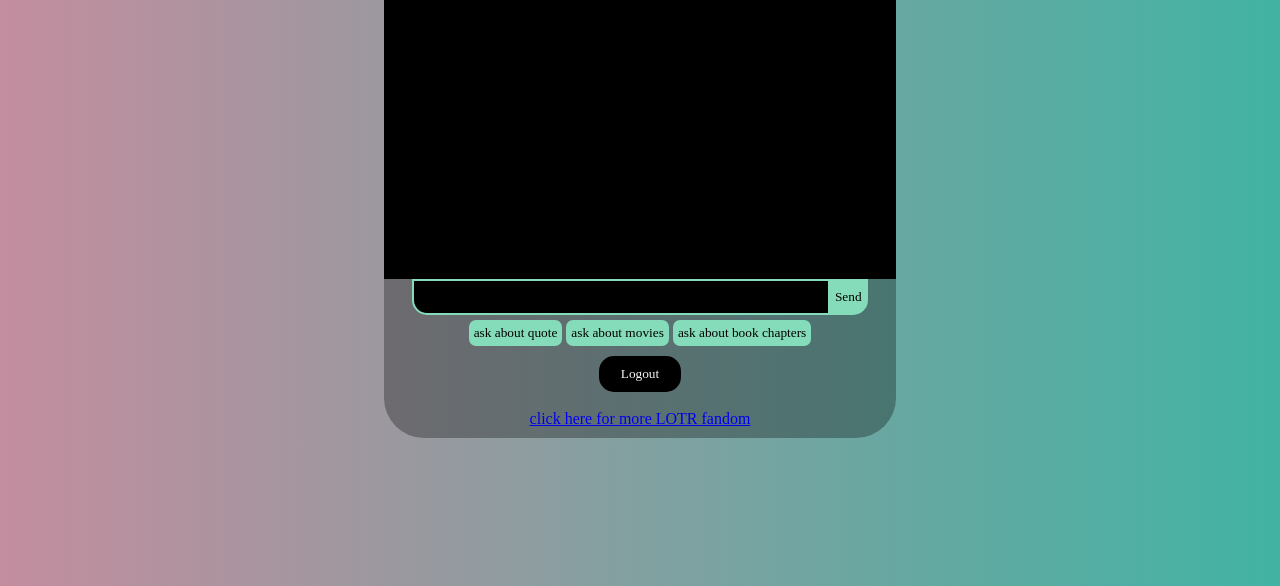
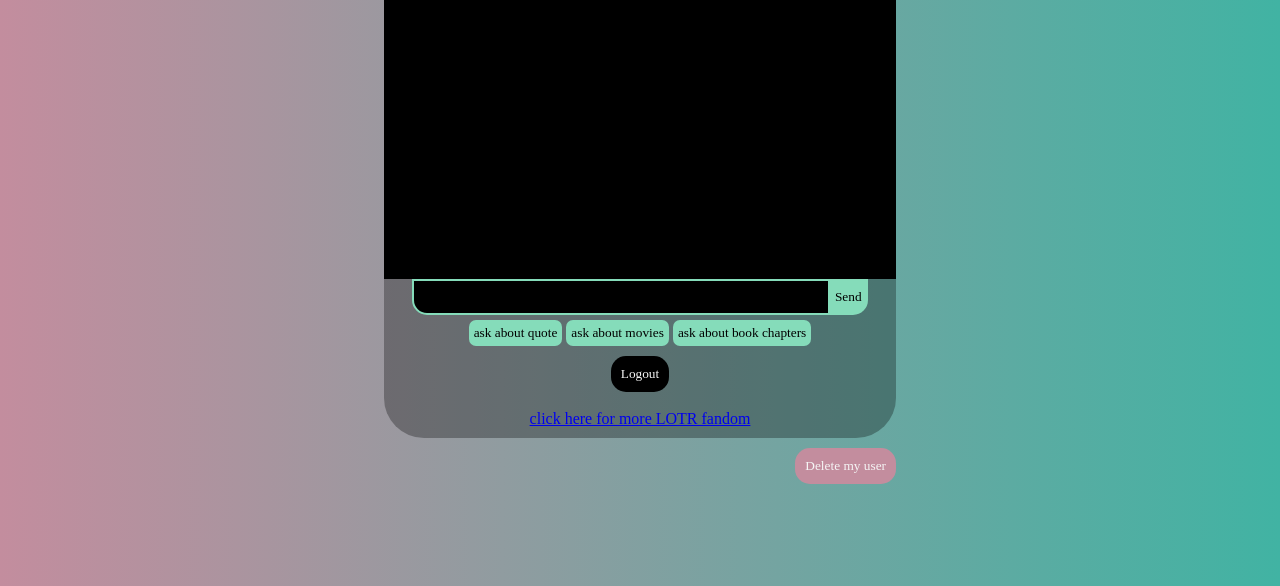
Before and after one commit to zernickov/exam_node.js, a website: page public/home_page/home_page.html in a window 1280 px wide. Shown: the part 214-800 px from the top of the page. Drawn offline with nearby package versions, Linux system fonts and the light colour scheme; no server answers.

Commit message:
delete post + css

```diff
--- a/public/home_page/home_page.css
+++ b/public/home_page/home_page.css
@@ -56,7 +56,6 @@
 
 .logout-button {
     font-family: Quicksand;
-    width: 16%;
     margin-top: 10px;
     padding: 10px;
     background: black;
@@ -68,7 +67,24 @@
 }
 
 .logout-button:hover {
-    width: 15%;
+    border-radius: 30px;
+    box-shadow: 2px 2px 2px 2px rgba(0, 0, 0, 0.3);
+}
+
+.delete-user-button {
+    font-family: Quicksand;
+    float: right;
+    margin-top: 10px;
+    padding: 10px;
+    background: #C38d9e;
+    border: none;
+    color: whitesmoke;
+    border-radius: 15px;
+    outline: none;
+    transition: 0.3s;
+}
+
+.delete-user-button:hover {
     border-radius: 30px;
     box-shadow: 2px 2px 2px 2px rgba(0, 0, 0, 0.3);
 }
--- a/public/home_page/home_page.html
+++ b/public/home_page/home_page.html
@@ -32,13 +32,16 @@
             </div>
         </div>
     </div>
-<form method="POST" action="/logout">
+    <form method="POST" action="/logout">
     <button class="logout-button">Logout</button>
     <br><br>
     <div class="register-link">
         <a href="https://lotr.fandom.com/wiki/Main_Page" target="_blank">click here for more LOTR fandom</a>
     </div>
-</form>
+    </form>
+    <form method="POST" action="/deleteuser">
+        <button class="delete-user-button">Delete my user</button>
+    </form>
 </div>
 </body>
 </html>
--- a/public/home_page/home_page.js
+++ b/public/home_page/home_page.js
@@ -30,7 +30,6 @@ $('#fetch-quote-button').click(() => {
         });
     });
 });
-
 
 $('#fetch-movies-button').click(() => {
     fetch(`https://the-one-api.dev/v2/movie`, header).then(movies => movies.json()).then(movies => {
```
Also changed, not shown: routes/auth.js (+14 -0 lines).
